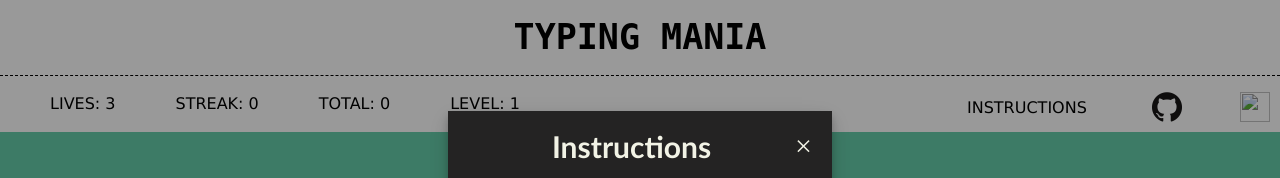
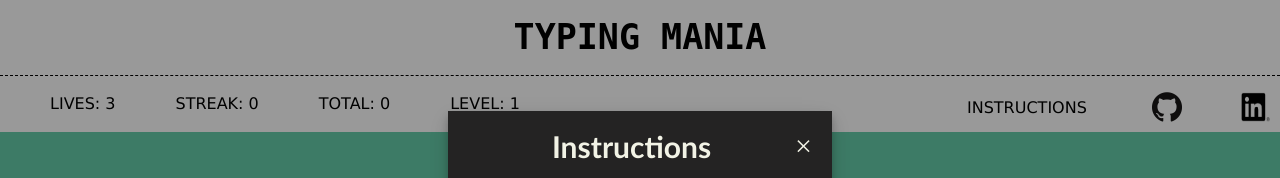
Before and after one commit to chayacohen/Typing-Mania, a website: page index.html in a window 1280 px wide. Shown: the top 178 px of the page. Drawn offline with Linux system fonts and the light colour scheme; the site is published under a folder, as on GitHub Pages, so addresses that start at the root find nothing.

Commit message:
fix linkedIn logo pic

```diff
--- a/index.html
+++ b/index.html
@@ -30,7 +30,7 @@
             <img id="github-img" src="./github logo.png">
         </a>
         <a href="https://www.linkedin.com/in/chaya-cohen-6a3035142/" target="_blank">
-            <img id="github-img" class="linkedIn" src="/images/linkedIn.png" />
+            <img id="github-img" class="linkedIn" src="./linkedIn.png" />
         </a>
     </div>
 </nav>
```
Also changed, not shown: linkedIn.png (renamed from images/linkedIn.png).
